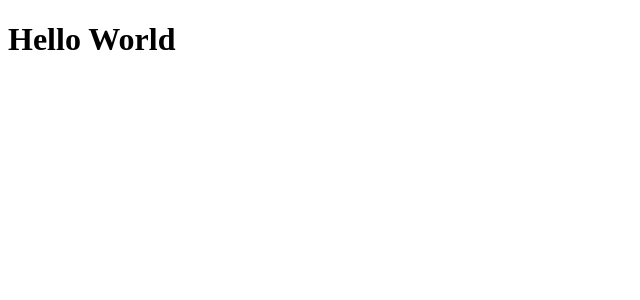
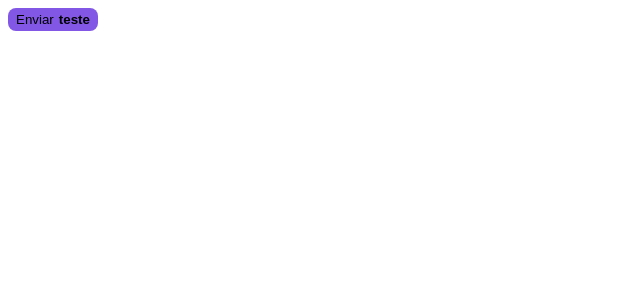
Before and after one commit to joaoh4547/projeto-react-05, a Next.js app: page / in a window 1280 px wide. Shown: the top 300 px of the page, without its empty margins (0-640 px from the left). Built offline with nearby package versions, Linux system fonts and the light colour scheme.

Commit message:
Capitulo 2 Parte 1

```diff
--- a/package.json
+++ b/package.json
@@ -9,6 +9,7 @@
     "lint": "next lint"
   },
   "dependencies": {
+    "@stitches/react": "^1.2.8",
     "next": "12.2.5",
     "react": "18.2.0",
     "react-dom": "18.2.0"
--- a/src/pages/_document.tsx
+++ b/src/pages/_document.tsx
@@ -1,4 +1,5 @@
 import { Html, Head, Main, NextScript } from "next/document";
+import { getCssText } from "../styles";
 
 export default function Document() {
     return (
@@ -7,6 +8,7 @@ export default function Document() {
                 <link rel="preconnect" href="https://fonts.googleapis.com" />
                 <link rel="preconnect" href="https://fonts.gstatic.com" crossOrigin="anonymous" />
                 <link href="https://fonts.googleapis.com/css2?family=Roboto:wght@400;700&display=swap" rel="stylesheet" />
+                <style id="stitches" dangerouslySetInnerHTML={{ __html: getCssText() }} />
             </Head>
             <body>
                 <Main />
--- a/src/pages/index.tsx
+++ b/src/pages/index.tsx
@@ -1,8 +1,29 @@
+import { styled } from "../styles";
+
+const Button = styled("button",{
+    display: "flex",
+    backgroundColor: "$color",
+    borderRadius: 8,
+    border: 0,
+    padding: "4px 8px",
+    span:{
+        fontWeight: "bold"
+    },
+    transition: "0.2s",
+    gap: 5,
+    "&:hover":{
+        filter: "brightness(0.8)"
+    }
+
+});
 
 export default function Home() {
     return (
-        <h1>
-          Hello World
-        </h1>
+
+        <Button>
+            Enviar
+            <span>teste</span>
+        </Button>
+
     );
 }
--- /dev/null
+++ b/src/styles/index.ts
@@ -0,0 +1,9 @@
+import { createStitches } from "@stitches/react";
+
+export const {config,styled,globalCss, keyframes, theme,createTheme, css, getCssText } = createStitches({
+    theme: {
+        colors:{
+            color: "#8257e6"
+        }
+    }
+});
```
Also changed, not shown: 1 other file (tests, documents, lock files or other folders).
